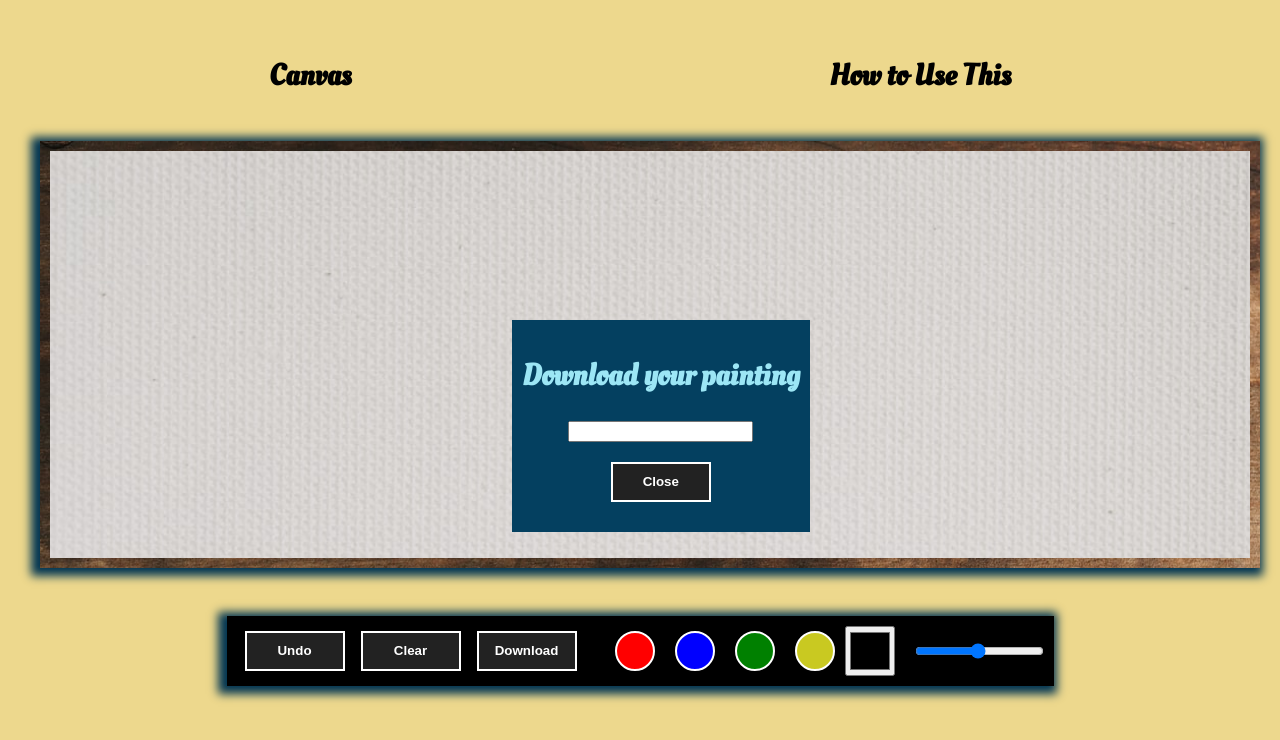
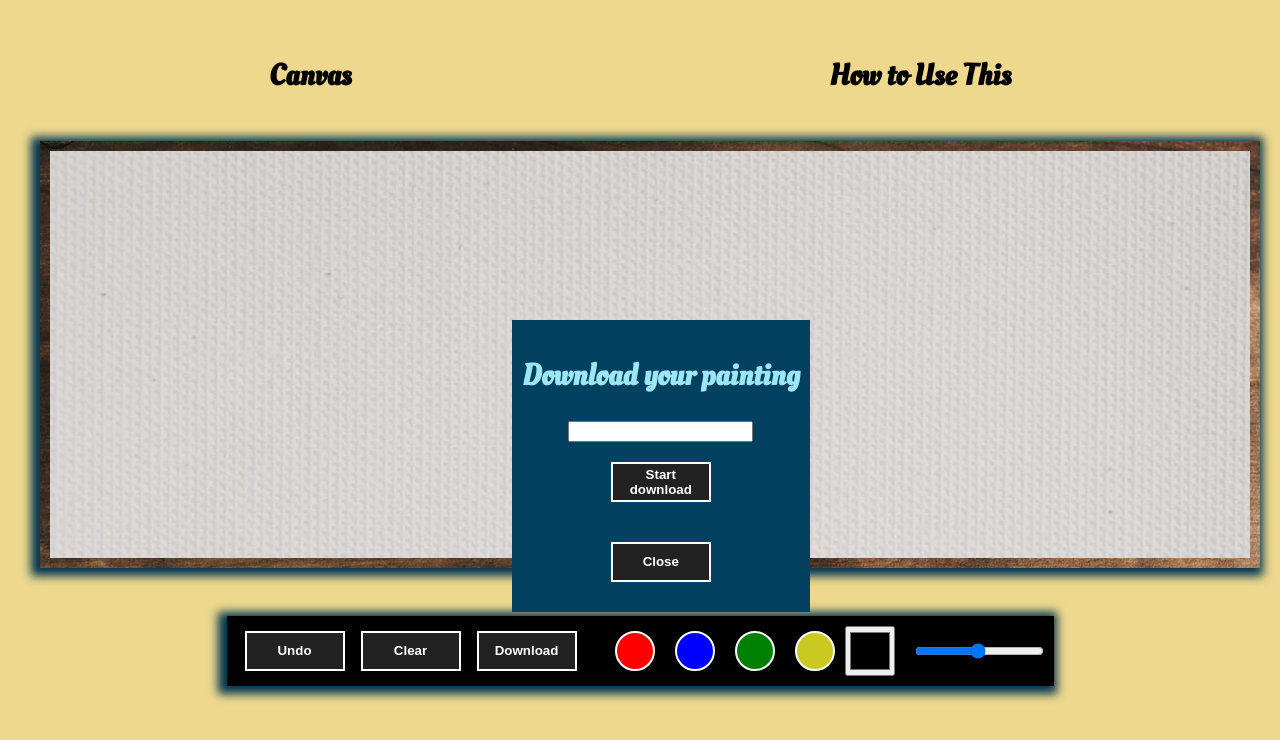
Before and after one commit to DavidVerghese/DrawingWithReact, a React (Create React App) app: page / in a window 1280 px wide. Both pictures are taken after a click on the button "Download". Shown: the top 740 px of the page. Built offline with nearby package versions, Linux system fonts and the light colour scheme.

Commit message:
made the download modal functional

```diff
--- a/src/Components/Canvas/Canvas.jsx
+++ b/src/Components/Canvas/Canvas.jsx
@@ -7,6 +7,7 @@ function Canvas() {
 
     let width = "2";
     let color = 'gray';
+
 
     const canvas = document.getElementById("canvas");
     let mouseCursor = document.querySelector(".cursor");
@@ -108,7 +109,8 @@ function clear_canvas() {
 
     document.querySelector('#clear').addEventListener("click",clear_canvas)
     document.querySelector('#undo').addEventListener("click", undo_last);
-    // document.querySelector('#download').addEventListener("click", download);
+
+    if (document.querySelector('#download-modal')) { document.querySelector('#start-download').addEventListener("click", download) }
 
     document.querySelector('#red-color-field').addEventListener("click", () => { color = 'red'; mouseCursor.style.color = color})
     document.querySelector('#blue-color-field').addEventListener("click", () => { color = 'blue'; mouseCursor.style.color = color})
--- a/src/Components/DownloadModal/DownloadModal.jsx
+++ b/src/Components/DownloadModal/DownloadModal.jsx
@@ -33,8 +33,9 @@ function DownloadModal() {
   return (    <div id="download-modal" className="modal">
 
   <h2>Download your painting</h2>
-  <input type="text" />
-  <button className="close">Close</button>
+    <input type="text" />
+    <button id="start-download">Start download</button>
+    <button className="close">Close</button>
 
 </div>)
 }
```
